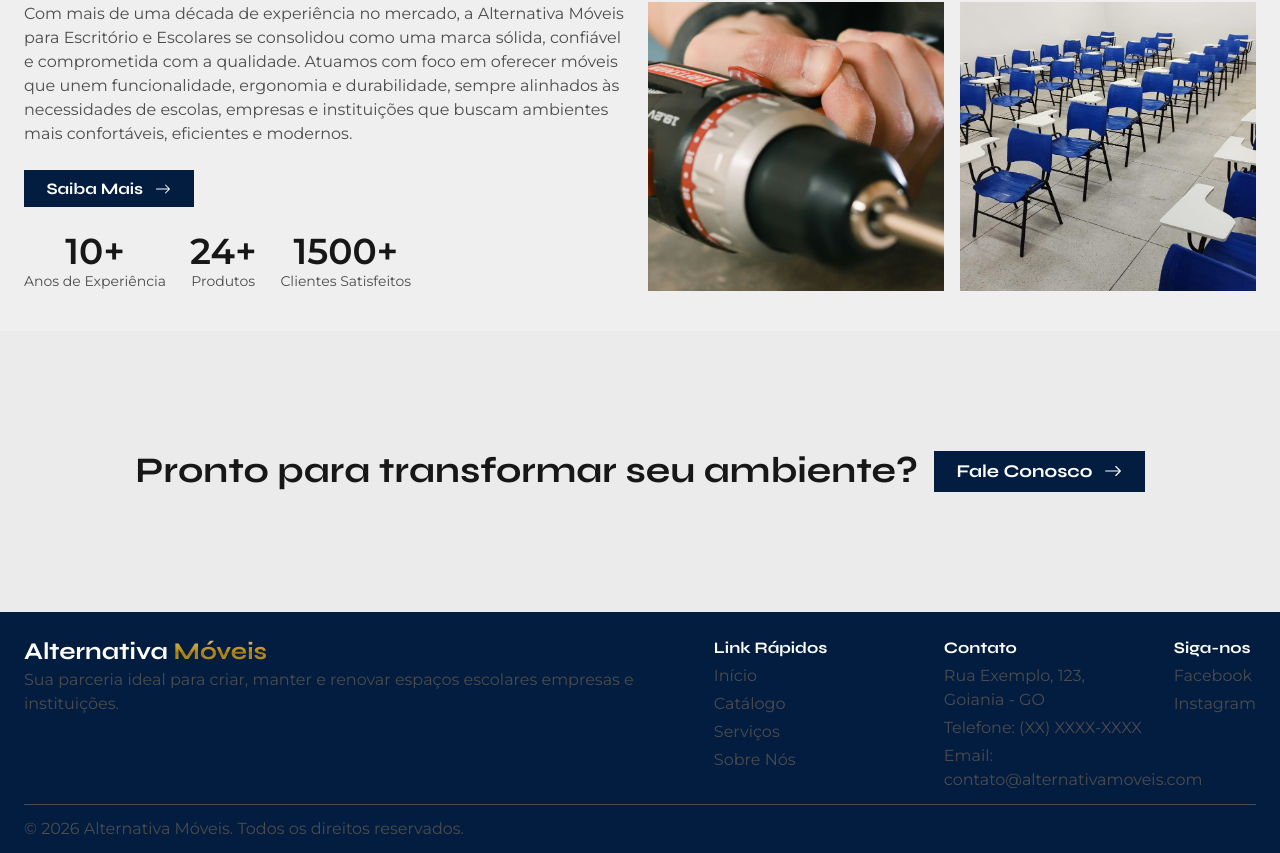
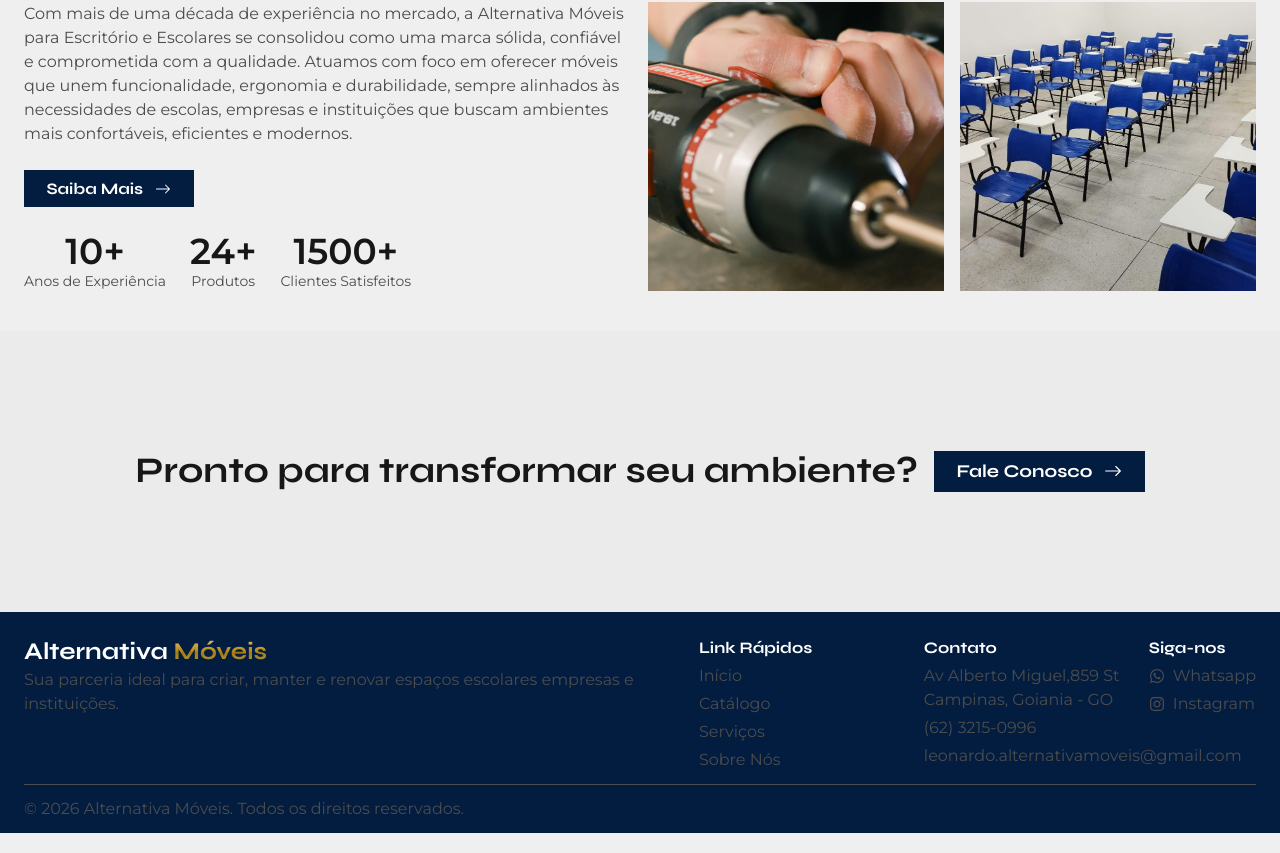
Before and after one commit to Jonatas-01/alternativa-moveis, a Next.js app: page / in a window 1280 px wide. Shown: the part 2159-3012 px from the top of the page. Built offline with nearby package versions, Linux system fonts and the light colour scheme.

Commit message:
feat: Adicionado ícones no footer

```diff
--- a/app/page.tsx
+++ b/app/page.tsx
@@ -9,11 +9,11 @@ export default function Home() {
   return (
     <main>
       <Hero />
-      <div className="container mx-auto px-6">
+      <div className="container mx-auto px-6" id="servicos">
         <Servicos />
       </div>
       <Destaque />
-      <div className="container mx-auto px-6">
+      <div className="container mx-auto px-6" id="sobre-nos">
         <SobreNos />
       </div>
       <div className="bg-[#ebebeb]">
--- a/components/Footer/Footer.tsx
+++ b/components/Footer/Footer.tsx
@@ -1,3 +1,7 @@
+import { FaInstagram, FaWhatsapp, FaHome } from "react-icons/fa";
+import { FaPhoneAlt } from "react-icons/fa";
+import { MdEmail } from "react-icons/md";
+import Link from 'next/link';
 
 export default function Footer() {
     return (
@@ -9,21 +13,21 @@ export default function Footer() {
                 </div>
                 <div className="space-y-1">
                     <h3>Link Rápidos</h3>
-                    <p><a href="">Início</a></p>
-                    <p><a href="">Catálogo</a></p>
-                    <p><a href="">Serviços</a></p>
-                    <p><a href="">Sobre Nós</a></p>
+                    <p><Link href="/">Início</Link></p>
+                    <p><Link href="/catalogo">Catálogo</Link></p>
+                    <p><Link href="#servicos">Serviços</Link></p>
+                    <p><Link href="/sobre-nos">Sobre Nós</Link></p>
                 </div>
                 <div className="space-y-1">
                     <h3>Contato</h3>
-                    <p>Rua Exemplo, 123, Goiania - GO</p>
-                    <p>Telefone: (XX) XXXX-XXXX</p>
-                    <p>Email: contato@alternativamoveis.com</p>
+                    <p className="flex items-center gap-2"><FaHome className="lg:hidden"/> Av Alberto Miguel,859 St Campinas, Goiania - GO</p>
+                    <p className="flex items-center gap-2"><FaPhoneAlt className="lg:hidden"/> (62) 3215-0996</p>
+                    <p className="flex items-center gap-2"> <MdEmail className="lg:hidden"/> leonardo.alternativamoveis@gmail.com</p>
                 </div>
                 <div className="space-y-1">
                     <h3>Siga-nos</h3>
-                    <p><a href="">Facebook</a></p>
-                    <p><a href="">Instagram</a></p>
+                    <p><a href="https://api.whatsapp.com/send?phone=556232150996&text=Ol%C3%A1%2C%20Estava%20olhando%20seu%20cat%C3%A1logo%20e%20me%20interessei%20por%20um%20produto%20.%20" className="flex items-center gap-2"><FaWhatsapp /> Whatsapp</a></p>
+                    <p><a href="https://www.instagram.com/alternativamoveisgyn?igsh=MXB2OGd0NGd3djB3YQ==" className="flex items-center gap-2"> <FaInstagram /> Instagram</a></p>
                 </div>
             </div>
 
```
